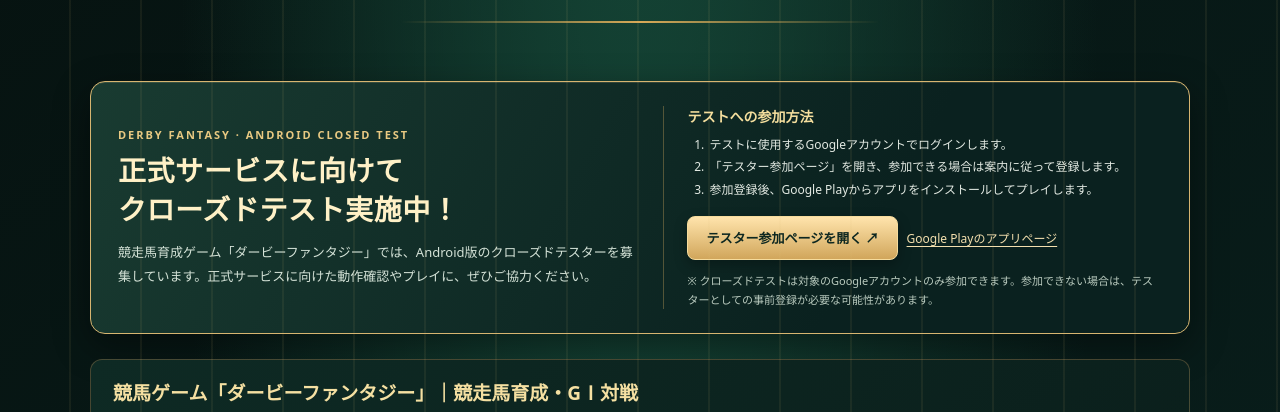
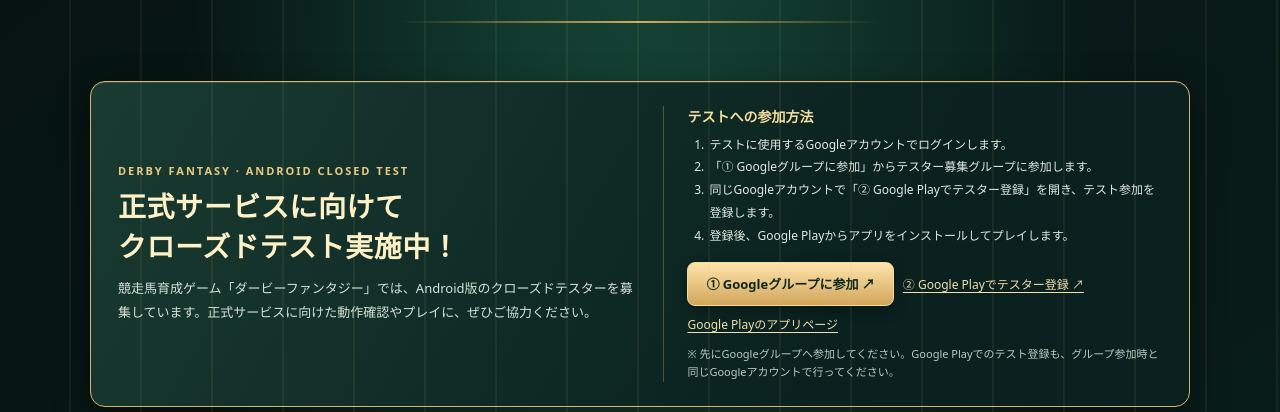
Before and after one commit to aomusi45/derby-vs-arena-new, a plain HTML site: page index.html in a window 1280 px wide. Shown: the part 330-742 px from the top of the page. Drawn offline with Linux system fonts and the light colour scheme; no server answers.

Commit message:
Add files via upload

```diff
--- a/index.html
+++ b/index.html
@@ -212,14 +212,16 @@
           <h3>テストへの参加方法</h3>
           <ol class="dbf-test-steps">
             <li>テストに使用するGoogleアカウントでログインします。</li>
-            <li>「テスター参加ページ」を開き、参加できる場合は案内に従って登録します。</li>
-            <li>参加登録後、Google Playからアプリをインストールしてプレイします。</li>
+            <li>「① Googleグループに参加」からテスター募集グループに参加します。</li>
+            <li>同じGoogleアカウントで「② Google Playでテスター登録」を開き、テスト参加を登録します。</li>
+            <li>登録後、Google Playからアプリをインストールしてプレイします。</li>
           </ol>
           <div class="dbf-test-links">
-            <a class="dbf-test-join" href="https://play.google.com/apps/testing/com.derbyfantasy.game" target="_blank" rel="noopener noreferrer">テスター参加ページを開く ↗</a>
+            <a class="dbf-test-join" href="https://groups.google.com/g/derbyfantasy-testers" target="_blank" rel="noopener noreferrer">① Googleグループに参加 ↗</a>
+            <a class="dbf-test-play" href="https://play.google.com/apps/testing/com.derbyfantasy.game" target="_blank" rel="noopener noreferrer">② Google Playでテスター登録 ↗</a>
             <a class="dbf-test-play" href="https://play.google.com/store/apps/details?id=com.derbyfantasy.game" target="_blank" rel="noopener noreferrer">Google Playのアプリページ</a>
           </div>
-          <p class="dbf-test-note">※ クローズドテストは対象のGoogleアカウントのみ参加できます。参加できない場合は、テスターとしての事前登録が必要な可能性があります。</p>
+          <p class="dbf-test-note">※ 先にGoogleグループへ参加してください。Google Playでのテスト登録も、グループ参加時と同じGoogleアカウントで行ってください。</p>
         </div>
       </section>
 
```
